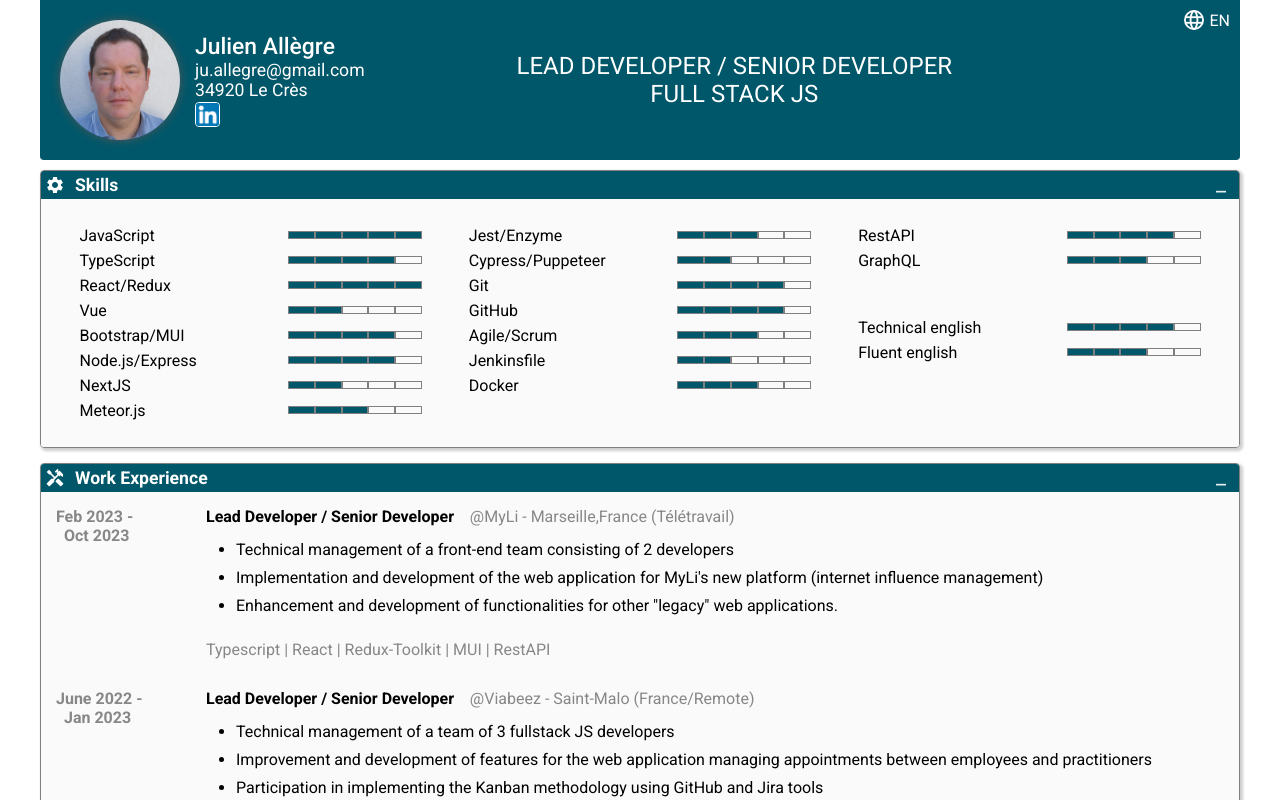
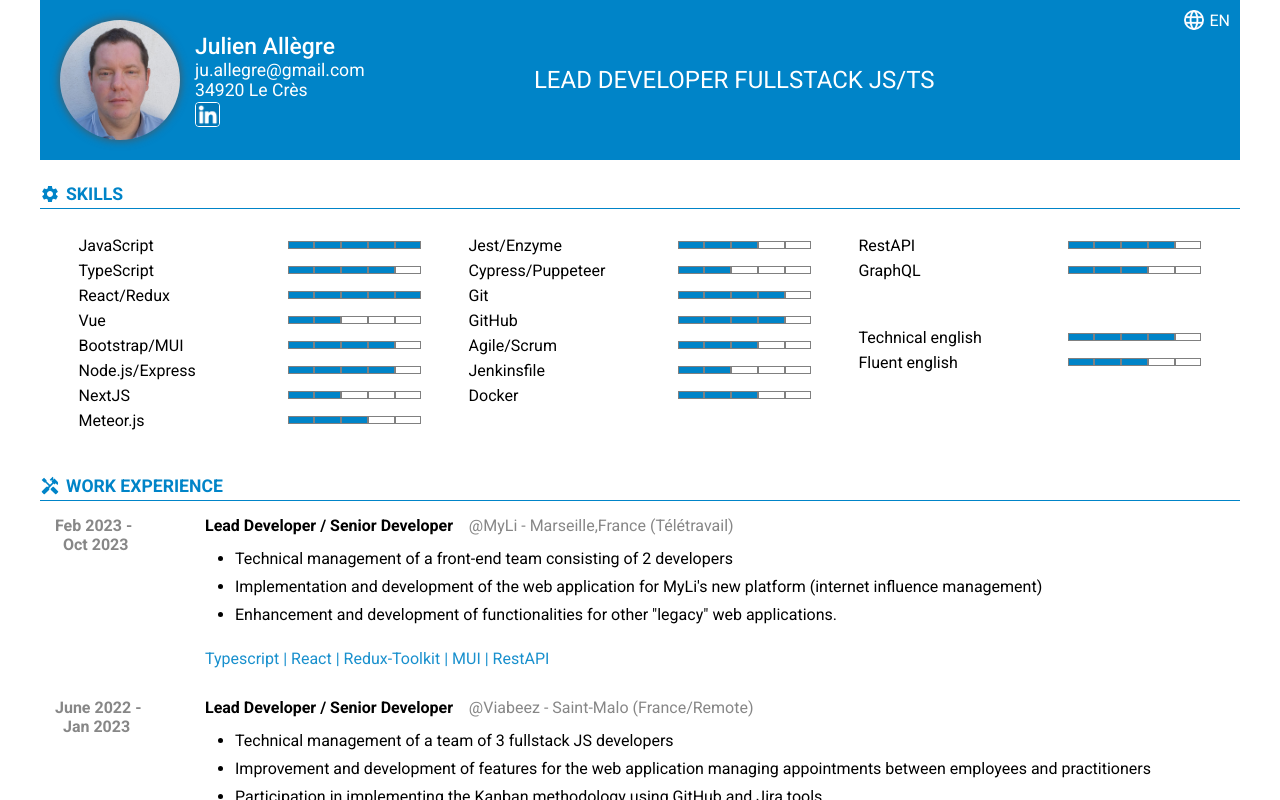
Before and after one commit to JAllegre/cv, a React (Create React App) app: page / in a window 1280 px wide. Shown: the top 800 px of the page. Built offline with nearby package versions, Linux system fonts and the light colour scheme.

Commit message:
update design

```diff
--- a/src/Header.js
+++ b/src/Header.js
@@ -14,7 +14,7 @@ const useStyles = createUseStyles({
   },
   header: {
     backgroundColor: theme.color.bg.dark,
-    borderRadius: '0 0 4px 4px ',
+    // borderRadius: '0 0 4px 4px ',
     position: 'relative',
     width: '1200px',
     display: 'flex',
@@ -22,6 +22,7 @@ const useStyles = createUseStyles({
     alignItems: 'center',
     flexWrap: 'wrap',
     padding: '20px 20px',
+    marginBottom: '10px',
     '@media (max-width: 1200px)': {
       padding: '10px 10px',
       width: '100%'
@@ -58,8 +59,6 @@ const useStyles = createUseStyles({
     }
   },
   role: {
-    display: 'flex',
-    flexDirection: 'column',
     color: 'white',
     fontSize: '1.5em',
     flex: '1 1 auto',
@@ -138,7 +137,7 @@ function Header({ language, onChangeLanguage, intl }) {
       </div>
       <div className={classes.role}>
         <FormattedMessage id="str.head.role" />
-        <div>Full Stack JS</div>
+        <span> Fullstack JS/TS</span>
       </div>
       <div className={classes.lang} onClick={handleLangClick} title={langTooltip}>
         <img className={classes.globe} src={globe} alt="flag" />
--- a/src/LineXp.js
+++ b/src/LineXp.js
@@ -1,6 +1,7 @@
 import React from 'react';
 import { injectIntl } from 'react-intl';
 import { createUseStyles } from 'react-jss';
+import theme from './theme';
 
 const useStyles = createUseStyles({
   line: {
@@ -52,9 +53,10 @@ const useStyles = createUseStyles({
     }
   },
   lineNotes: {
+    opacity: '0.9',
     textAlign: 'left',
     margin: '0 0 30px 0',
-    color: '#878787'
+    color: theme.color.bg.dark
   }
 });
 
--- a/src/Section.js
+++ b/src/Section.js
@@ -3,10 +3,11 @@ import { createUseStyles } from 'react-jss';
 
 const useStyles = createUseStyles({
   section: {
+    //backgroundColor: '#f3f3f3',
     overflow: 'hidden',
-    borderRadius: '4px',
-    border: '1px solid grey',
-    boxShadow: '2px 2px 3px 1px #cecece',
+    // borderRadius: '4px',
+    // border: '1px solid grey',
+    // boxShadow: '2px 2px 3px 1px #cecece',
     margin: '0 0 15px 0',
     maxWidth: '1200px',
     width: '100%'
--- a/src/SectionContent.js
+++ b/src/SectionContent.js
@@ -3,7 +3,6 @@ import { createUseStyles } from 'react-jss';
 
 const useStyles = createUseStyles({
   sectionContent: {
-    backgroundColor: '#fafafa',
     display: 'flex',
     padding: '15px'
   },
--- a/src/SectionTitle.js
+++ b/src/SectionTitle.js
@@ -6,15 +6,17 @@ import theme from './theme';
 
 const useStyles = createUseStyles({
   sectionTitle: {
-    backgroundColor: theme.color.bg.dark,
+    // backgroundColor: theme.color.bg.dark,
     display: 'flex',
     alignItems: 'flex-start',
     justifyContent: 'flex-start',
     fontSize: '1.1em',
-    padding: '4px 8px 4px 4px',
-    color: 'white',
+    textTransform: 'uppercase',
+    padding: '4px 8px 4px 0',
+    color: theme.color.bg.dark,
+    borderBottom: `1.5px solid ${theme.color.bg.dark}`,
     '& svg': {
-      fill: 'white',
+      fill: theme.color.bg.dark,
       width: '20px',
       height: '20px'
     }
@@ -30,7 +32,7 @@ const useStyles = createUseStyles({
   text: {
     flex: '1 1 auto',
     textAlign: 'left',
-    paddingLeft: '10px',
+    paddingLeft: '6px',
     fontWeight: 'bold'
   }
 });
@@ -41,7 +43,7 @@ function SectionTitle({ children, icon, collapsed, onCollapsed }) {
     <div className={classes.sectionTitle}>
       {icon}
       <div className={classes.text}>{children}</div>
-      {collapsed ? <IconMaximize className={classes.iconAction} onClick={() => onCollapsed(false)} /> : <IconMinimize className={classes.iconAction} onClick={() => onCollapsed(true)} />}
+      {/* {collapsed ? <IconMaximize className={classes.iconAction} onClick={() => onCollapsed(false)} /> : <IconMinimize className={classes.iconAction} onClick={() => onCollapsed(true)} />} */}
     </div>
   );
 }
--- a/src/i18n/en.json
+++ b/src/i18n/en.json
@@ -1,6 +1,6 @@
 {
   "str.change.language.tooltip": "Switch to french",
-  "str.head.role": "Lead Developer / Senior Developer",
+  "str.head.role": "Lead Developer",
   "str.skills.title": "Skills",
   "str.experiences.title": "Work Experience",
   "str.formations.title": "Education",
--- a/src/i18n/fr.json
+++ b/src/i18n/fr.json
@@ -1,6 +1,6 @@
 {
   "str.change.language.tooltip": "Basculer en anglais",
-  "str.head.role": "Lead Développeur / Développeur senior",
+  "str.head.role": "Lead Développeur",
   "str.skills.title": "Compétences",
   "str.experiences.title": "Expériences professionnelles",
   "str.formations.title": "Formations",
--- a/src/theme.js
+++ b/src/theme.js
@@ -1,7 +1,7 @@
 const theme = {
   color: {
     bg: {
-      dark: '#00576a',
+      dark: '#0084c8',
       light: '#edffec'
     }
   }
```
